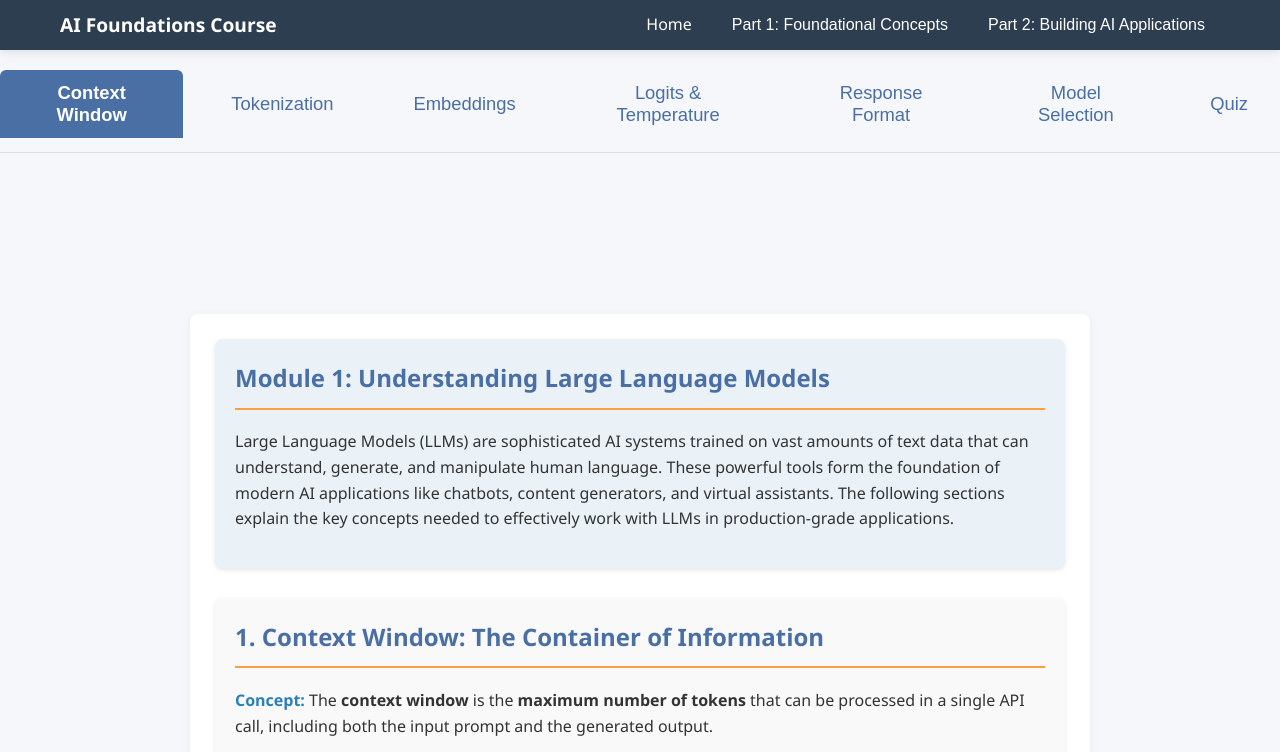
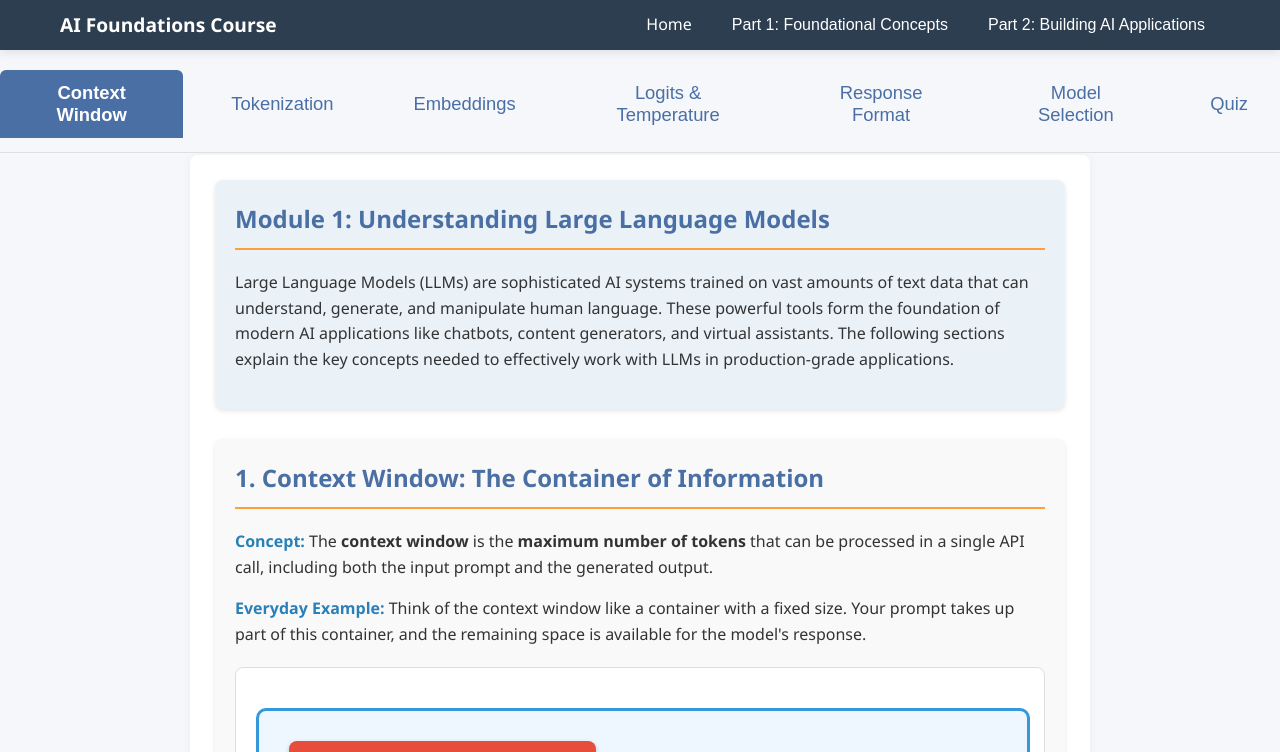
Before and after one commit to chelseaarjun/ai-education, a plain HTML site: page pages/llm.html in a window 1280 px wide. Both pictures are taken after a click on the button "Context Window". Shown: the top 752 px of the page. Drawn offline with Linux system fonts and the light colour scheme.

Commit message:
Fix: Move <h1> inside .content-inner in llm.html for correct dynamic nav padding and scroll behavior

```diff
--- a/assets/js/course-nav.js
+++ b/assets/js/course-nav.js
@@ -51,12 +51,39 @@ document.addEventListener('DOMContentLoaded', function() {
             let pad = 0;
             if (courseNav) pad += courseNav.offsetHeight;
             if (moduleNav) pad += moduleNav.offsetHeight;
-            // Add a few px for safety
-            contentInner.style.paddingTop = (pad + 8) + 'px';
+            // Add a small px for safety
+            contentInner.style.paddingTop = (pad + 2) + 'px';
         }
     }
-    setContentInnerPadding();
-    window.addEventListener('resize', setContentInnerPadding);
+
+    // Utility: Set scroll-margin-top on all section targets to nav heights
+    function setSectionScrollMargin() {
+        const courseNav = document.querySelector('.course-nav');
+        const moduleNav = document.querySelector('.module-nav');
+        let margin = 0;
+        if (courseNav) margin += courseNav.offsetHeight;
+        if (moduleNav) margin += moduleNav.offsetHeight;
+        margin += 2; // safety buffer
+        // All <section>, .module-section, and elements with an id
+        const sectionEls = [
+            ...document.querySelectorAll('section'),
+            ...document.querySelectorAll('.module-section'),
+            ...Array.from(document.querySelectorAll('[id]')).filter(el => el.tagName !== 'SECTION' && !el.classList.contains('module-section'))
+        ];
+        sectionEls.forEach(el => {
+            el.style.scrollMarginTop = margin + 'px';
+        });
+    }
+
+    // Use requestAnimationFrame to ensure navs/content are rendered
+    function setOffsetsAfterRender() {
+        requestAnimationFrame(() => {
+            setContentInnerPadding();
+            setSectionScrollMargin();
+        });
+    }
+    setOffsetsAfterRender();
+    window.addEventListener('resize', setOffsetsAfterRender);
 
     // Mobile menu toggle functionality
     const mobileToggle = document.querySelector('.course-nav-mobile-toggle');
@@ -103,4 +130,22 @@ document.addEventListener('DOMContentLoaded', function() {
             }
         }
     });
+
+    // On initial load, ensure offsets are set after navs and content are visible
+    setOffsetsAfterRender();
+
+    // Patch: After showing a section, re-run offsets after DOM updates
+    function rerunOffsetsAfterSectionChange() {
+        setTimeout(setOffsetsAfterRender, 0);
+    }
+    // Nav bar button clicks
+    document.querySelectorAll('.module-nav-btn').forEach(btn => {
+        btn.addEventListener('click', rerunOffsetsAfterSectionChange);
+    });
+    // Section nav btns (Back/Next)
+    document.querySelectorAll('.section-nav-btns button').forEach(btn => {
+        btn.addEventListener('click', rerunOffsetsAfterSectionChange);
+    });
+    // Hashchange (for anchor navigation)
+    window.addEventListener('hashchange', rerunOffsetsAfterSectionChange);
 });
--- a/pages/llm.html
+++ b/pages/llm.html
@@ -288,7 +288,7 @@
             cursor: not-allowed;
         }
         .content-inner {
-            padding-top: 32px;
+            /* padding-top is set dynamically by JS */
         }
         .content-inner > :first-child,
         .content-inner > h1 {
@@ -306,7 +306,6 @@
         <button class="module-nav-btn" data-section="model-selection">Model Selection</button>
         <button class="module-nav-btn" data-section="quiz-section">Quiz</button>
     </nav>
-    <h1>Introduction to Large Language Models</h1>
     <div class="content-inner">
         <section id="context-window" class="module-section">
              <!-- Introduction Section -->
```
Also changed, not shown: pages/open-source.html (+16 -20 lines).
